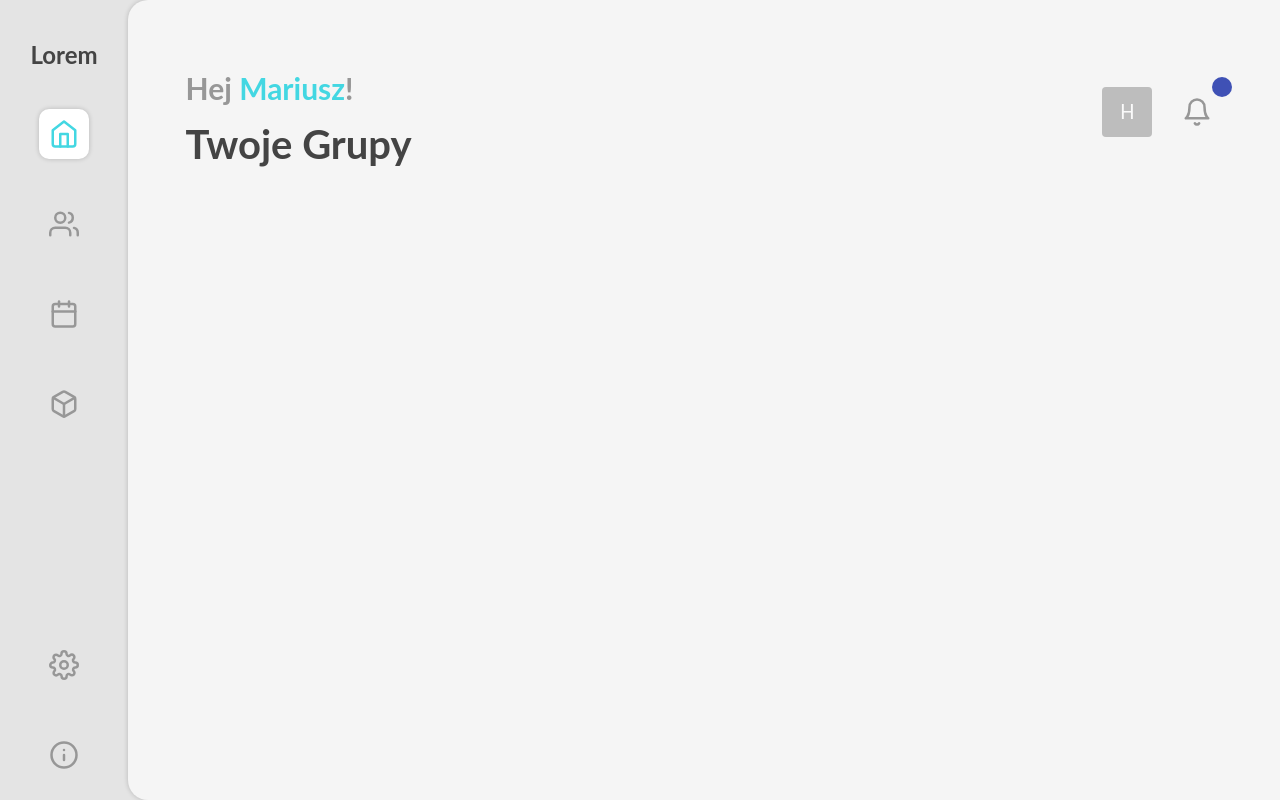
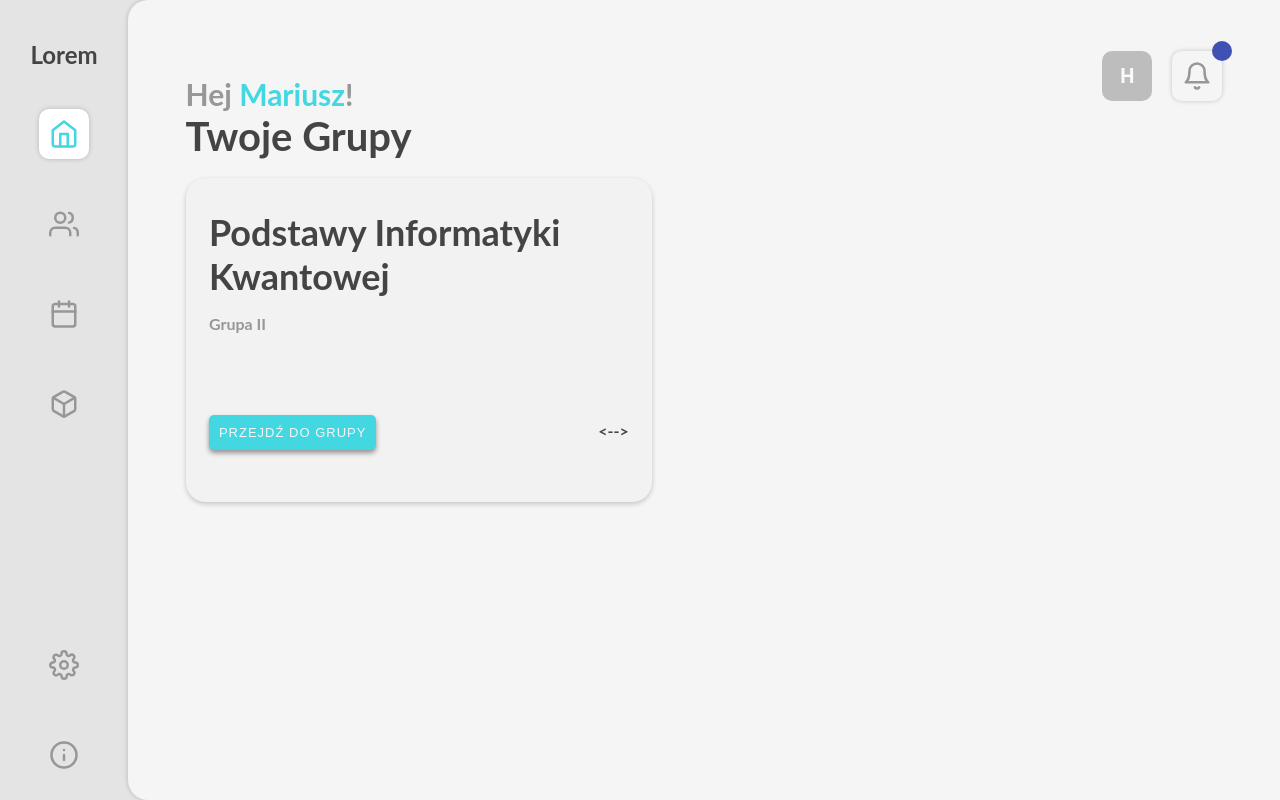
Before and after one commit to maciek1651g/SuperZespol2500K, a React (Create React App) app: page / in a window 1280 px wide. Built offline with nearby package versions, Linux system fonts and the light colour scheme; the HTML template or start-up script is replaced by a standard one.

Commit message:
informatyka_kwantowa

```diff
--- a/src/LoginPage/loginStyle.module.css
+++ b/src/LoginPage/loginStyle.module.css
@@ -108,7 +108,13 @@ input[type=radio], .offInput
 	color: #979797;
 }
 
-.icon
+.iconNotification
+{
+	cursor: pointer;
+	box-shadow: 0 0 5px 0 rgba(0,0,0,0.2);
+}
+
+.icon, .iconNotification
 {
 	display: flex;
 	align-items: center;
@@ -134,7 +140,7 @@ input[type=radio], .offInput
 	box-shadow: inset 0 0 5px 0 rgba(0,0,0,0.2);
 }
 
-input:checked + .icon
+input:checked + .icon, input:checked + .iconNotification
 {
 	background-color: #FFF;
 	box-shadow: 0 0 5px 0 rgba(0,0,0,0.2);
--- a/src/MainPage/MainPage.js
+++ b/src/MainPage/MainPage.js
@@ -63,16 +63,15 @@ const MainPage = () => {
             <div className={stylesMainPage.rightColumn}>
                 <div className={stylesMainPage.rightContent}>
                     <div className={stylesMainPage.rightTop}>
-                        <div style={{fontWeight: "bold", display: "flex", flexDirection: "column", alignContent: "flex-end"}}>
-                            <p style={{fontSize: "30px", margin: "14px 0", color: "#979797"}}>Hej <span style={{color: "#43D7E2"}}>Mariusz</span>!</p>
-                            <p style={{fontSize: "40px", margin: "0"}}>Twoje Grupy</p>
+                        <div style={{display: "flex", flexDirection: "column", justifyContent: "flex-end", height: "100%"}}>
+                            <p style={{fontSize: "30px", margin: "0", color: "#979797"}}>Hej <span style={{color: "#43D7E2"}}>Mariusz</span>!</p>
                         </div>
                         <div style={{display: "flex", flexDirection: "row", alignItems: "center"}}>
-                            <Avatar variant="rounded" style={{width:"50px", height:"50px", margin:"0 20px"}}>H</Avatar>
+                            <Avatar variant="rounded" style={{width:"50px", height:"50px", margin:"0 20px", borderRadius: "10px"}}>H</Avatar>
                             <Badge badgeContent=" " color="primary" invisible={false}>
                                 <label className={styles.buttonMenu} style={{margin:"0"}}>
                                     <input type="checkbox" className={styles.offInput}/>
-                                    <span className={styles.icon}>
+                                    <span className={styles.iconNotification}>
                                         {bellIco}
                                     </span>
                                 </label>
@@ -80,7 +79,24 @@ const MainPage = () => {
                         </div>
                     </div>
                     <div className={stylesMainPage.rightMiddle}>
+                        <p style={{fontSize: "40px", margin: "0"}}>Twoje Grupy</p>
+                        <div style={{width: "100%", height: "100%", display: "flex", flexDirection: "row"}}>
+                            <div className={stylesMainPage.middleContent}>
+                                <div className={stylesMainPage.middleContentLeft}>
+                                    <div style={{width: "90%", height: "60%"}}>
+                                        <p style={{fontSize: "36px", margin: "0"}}>Podstawy Informatyki Kwantowej</p>
+                                        <p style={{color: "#979797"}}>Grupa II</p>
+                                    </div>
+                                    <div style={{display: "flex", justifyContent: "space-between",width: "90%", height: "20%"}}>
+                                        <div><button className={styles.errorButton + ' ' + styles.buttonStyle}>PRZEJDŹ DO GRUPY</button></div>
+                                        <div><p>{"<-->"}</p></div>
+                                    </div>
+                                </div>
+                            </div>
+                            <div className={stylesMainPage.middleContent}>
 
+                            </div>
+                        </div>
                     </div>
                     <div className={stylesMainPage.rightBottom}>
 
--- a/src/MainPage/stylesMainPage.module.css
+++ b/src/MainPage/stylesMainPage.module.css
@@ -4,8 +4,9 @@
     flex-direction: row;
     align-items: center;
     justify-content: center;
-    width: 100vw;
     height: 100vh;
+    min-width: 800px;
+    min-height: 600px;
     color : #444;
 }
 
@@ -37,6 +38,7 @@
 {
     width: 90%;
     height: 90%;
+    font-weight: bold;
 }
 
 .rightTop
@@ -45,18 +47,42 @@
     flex-direction: row;
     align-items: center;
     justify-content: space-between;
-    height: 20%;
+    height: 10%;
     width: 100%;
 }
 
 .rightMiddle
 {
-    height: 60%;
+    height: 50%;
     width: 100%;
 }
 
 .rightBottom
 {
-    height: 20%;
+    height: 40%;
     width: 100%;
 }
+
+.middleContent
+{
+    width: 50%;
+    height: 100%;
+    display: flex;
+    align-items: center;
+    justify-content: flex-start;
+}
+
+.middleContentLeft
+{
+    display: flex;
+    flex-direction: column;
+    align-items: center;
+    justify-content: center;
+    background-color: #F2F2F2;
+    width: 90%;
+    height: 90%;
+    min-height: 230px;
+    min-width: 460px;
+    border-radius: 20px;
+    box-shadow: 0 2px 5px 0 rgba(0,0,0,0.2);
+}
```
